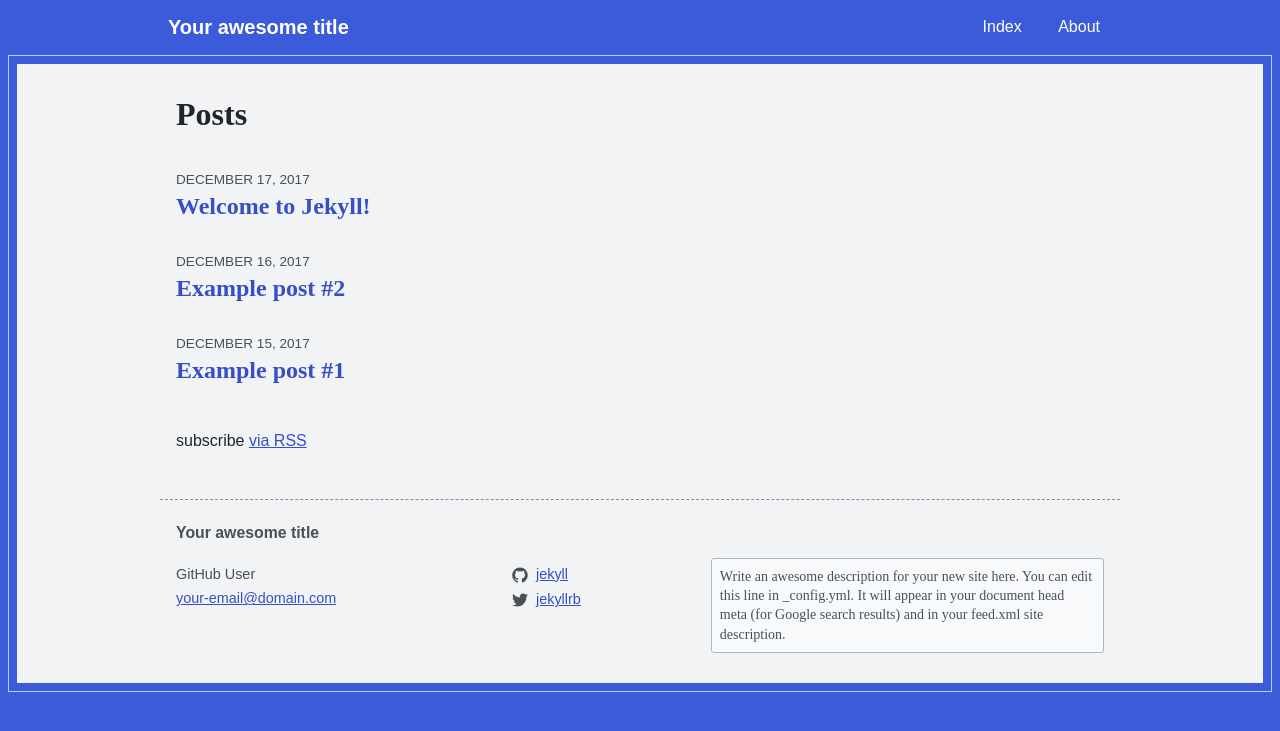
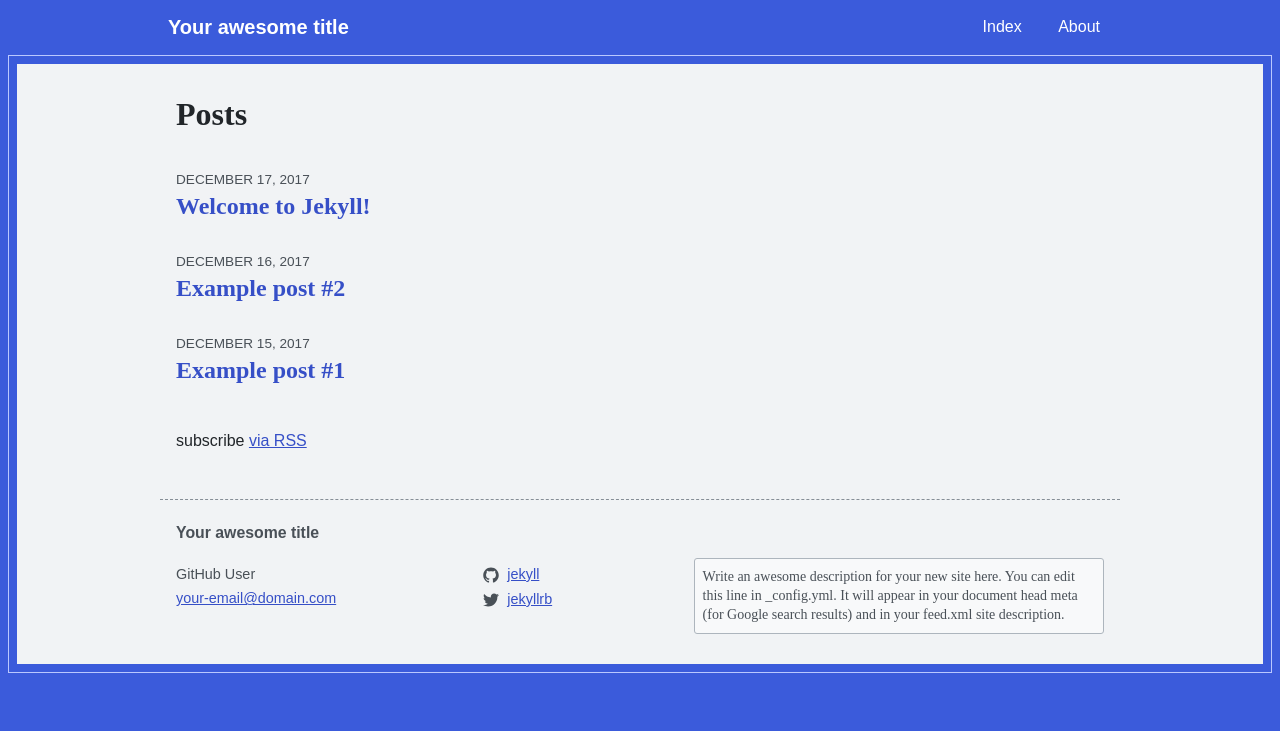
Before and after one commit to iliu-net/jekyll-theme-xyzzy, a Jekyll site: the page built from index.md, in a window 1280 px wide. Shown: the top 731 px of the page. Built offline with Jekyll 4.4.1, drawn with Linux system fonts in a browser that asks for light colours.

Commit message:
Add schema markup for person inside footer

```diff
--- a/_includes/footer.html
+++ b/_includes/footer.html
@@ -3,43 +3,30 @@
 
     <h2>{{ site.title | escape }}</h2>
 
-    <div class="footer-col-wrapper">
-      <div class="footer-col">
-        <ul class="list-none">
-          <li>
-            {% if site.author %}
-              {{ site.author | escape }}
-            {% else %}
-              {{ site.title | escape }}
-            {% endif %}
-          </li>
+    <section>
+      <div class="footer-author" itemscope itemtype="http://schema.org/Person">
+        <ul>
+          {% if site.author %}
+            <li itemprop="name">{{ site.author | escape }}</li>
+          {% endif %}
 
-          {% if site.email %}
-            <li><a href="mailto:{{ site.email }}">{{ site.email }}</a></li>
+          <li><a href="mailto:{{ site.email }}" itemprop="email">{{ site.email }}</a></li>
+        </ul>
+
+        <ul>
+          {% if site.github_username %}
+            <li>{% include github-link.html username=site.github_username %}</li>
+          {% endif %}
+
+          {% if site.twitter_username %}
+            <li>{% include twitter-link.html username=site.twitter_username %}</li>
           {% endif %}
         </ul>
       </div>
-
-      <div class="footer-col">
-        <ul class="list-none">
-          {% if site.github_username %}
-            <li>
-              {% include github-link.html username=site.github_username %}
-            </li>
-          {% endif %}
-
-          {% if site.twitter_username %}
-            <li>
-              {% include twitter-link.html username=site.twitter_username %}
-            </li>
-          {% endif %}
-        </ul>
+      <div class="footer-description">
+        <p>{{ site.description | escape }}</p>
       </div>
-
-      <div class="footer-col">
-        <p class="site-description">{{ site.description | escape }}</p>
-      </div>
-    </div>
+    </section>
 
   </div>
 
--- a/_includes/github-link.html
+++ b/_includes/github-link.html
@@ -1,4 +1,4 @@
-<a class="social-link" href="https://github.com/{{ include.username }}">
+<a class="social-link" href="https://github.com/{{ include.username }}" itemprop="sameAs">
   <span class="icon">
     <svg viewBox="0 0 16 16" width="16px" height="16px"><path d="M7.999,0.431c-4.285,0-7.76,3.474-7.76,7.761 c0,3.428,2.223,6.337,5.307,7.363c0.388,0.071,0.53-0.168,0.53-0.374c0-0.184-0.007-0.672-0.01-1.32 c-2.159,0.469-2.614-1.04-2.614-1.04c-0.353-0.896-0.862-1.135-0.862-1.135c-0.705-0.481,0.053-0.472,0.053-0.472 c0.779,0.055,1.189,0.8,1.189,0.8c0.692,1.186,1.816,0.843,2.258,0.645c0.071-0.502,0.271-0.843,0.493-1.037 C4.86,11.425,3.049,10.76,3.049,7.786c0-0.847,0.302-1.54,0.799-2.082C3.768,5.507,3.501,4.718,3.924,3.65 c0,0,0.652-0.209,2.134,0.796C6.677,4.273,7.34,4.187,8,4.184c0.659,0.003,1.323,0.089,1.943,0.261 c1.482-1.004,2.132-0.796,2.132-0.796c0.423,1.068,0.157,1.857,0.077,2.054c0.497,0.542,0.798,1.235,0.798,2.082 c0,2.981-1.814,3.637-3.543,3.829c0.279,0.24,0.527,0.713,0.527,1.437c0,1.037-0.01,1.874-0.01,2.129 c0,0.208,0.14,0.449,0.534,0.373c3.081-1.028,5.302-3.935,5.302-7.362C15.76,3.906,12.285,0.431,7.999,0.431z"/></svg>
   </span>
--- a/_includes/twitter-link.html
+++ b/_includes/twitter-link.html
@@ -1,4 +1,4 @@
-<a class="social-link" href="https://twitter.com/{{ include.username }}">
+<a class="social-link" href="https://twitter.com/{{ include.username }}" itemprop="sameAs">
   <span class="icon">
     <svg viewBox="0 0 16 16" width="16px" height="16px"><path d="M15.969,3.058c-0.586,0.26-1.217,0.436-1.878,0.515c0.675-0.405,1.194-1.045,1.438-1.809c-0.632,0.375-1.332,0.647-2.076,0.793c-0.596-0.636-1.446-1.033-2.387-1.033c-1.806,0-3.27,1.464-3.27,3.27 c0,0.256,0.029,0.506,0.085,0.745C5.163,5.404,2.753,4.102,1.14,2.124C0.859,2.607,0.698,3.168,0.698,3.767 c0,1.134,0.577,2.135,1.455,2.722C1.616,6.472,1.112,6.325,0.671,6.08c0,0.014,0,0.027,0,0.041c0,1.584,1.127,2.906,2.623,3.206 C3.02,9.402,2.731,9.442,2.433,9.442c-0.211,0-0.416-0.021-0.615-0.059c0.416,1.299,1.624,2.245,3.055,2.271 c-1.119,0.877-2.529,1.4-4.061,1.4c-0.264,0-0.524-0.015-0.78-0.046c1.447,0.928,3.166,1.469,5.013,1.469 c6.015,0,9.304-4.983,9.304-9.304c0-0.142-0.003-0.283-0.009-0.423C14.976,4.29,15.531,3.714,15.969,3.058z"/></svg>
   </span>
--- a/_sass/xyzzy/_components.scss
+++ b/_sass/xyzzy/_components.scss
@@ -19,18 +19,6 @@
     margin: $spacing-2;
     padding: $spacing-4;
   }
-}
-
-.site-description {
-  background: $color-bg-light;
-  border: 1px solid $color-divider-base;
-  border-radius: $border-radius-base;
-  font-family: $font-family-serif;
-  font-size: $font-size-sm;
-  line-height: $line-height-base;
-  margin-top: 0;
-  max-width: .45 * $xlimit-base;
-  padding: $spacing-2;
 }
 
 .post-list {
--- a/_sass/xyzzy/layout/_footer.scss
+++ b/_sass/xyzzy/layout/_footer.scss
@@ -19,37 +19,54 @@
   @media screen and (min-width: $breakpoint-sm) {
     padding: 0 $spacing-4;
   }
+
 }
 
-.footer-col {
-  margin-bottom: $spacing-6;
+.footer-author > ul {
+  @extend .list-none;
+  margin-bottom: $spacing-4;
+}
 
-  &:last-child {
-    margin-bottom: 0;
+.footer-description > p {
+  background: $color-bg-light;
+  border: 1px solid $color-divider-base;
+  border-radius: $border-radius-base;
+  font-family: $font-family-serif;
+  font-size: $font-size-sm;
+  line-height: $line-height-base;
+  margin-top: 0;
+  max-width: .45 * $xlimit-base;
+  padding: $spacing-2;
+}
+
+@media screen and (min-width: $breakpoint-sm) {
+  .footer-author {
+    display: flex;
+  }
+
+  .footer-author > ul {
+    &:first-child {
+      width: 60%;
+    }
+
+    &:last-child {
+      padding-left: $spacing-4;
+      width: 40%;
+    }
   }
 }
 
 @media screen and (min-width: $breakpoint-md) {
-  .footer-col-wrapper {
+  .footer-inner > section {
     display: flex;
   }
 
-  .footer-col {
-    display: inline-block;
-    margin-bottom: 0;
+  .footer-author {
+    width: 55%;
+  }
+
+  .footer-description {
     padding-left: $spacing-4;
-
-    &:first-child {
-      padding-left: 0;
-      width: 35%;
-    }
-
-    &:nth-child(2) {
-      width: 20%;
-    }
-
-    &:last-child {
-      width: 43%;
-    }
+    width: 45%;
   }
 }
```
